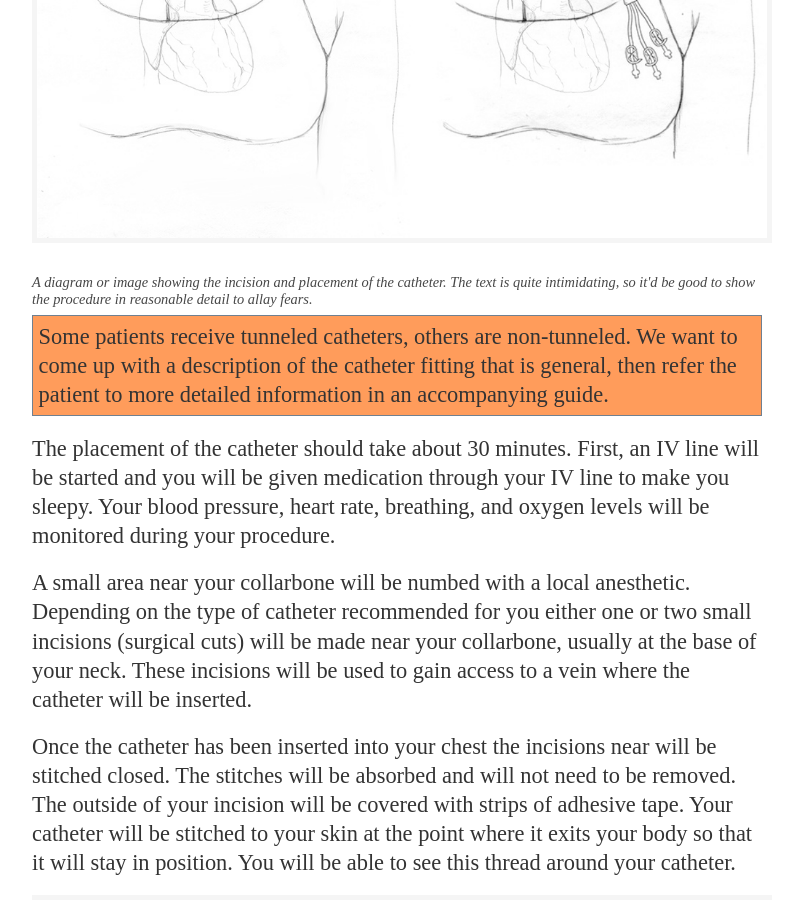
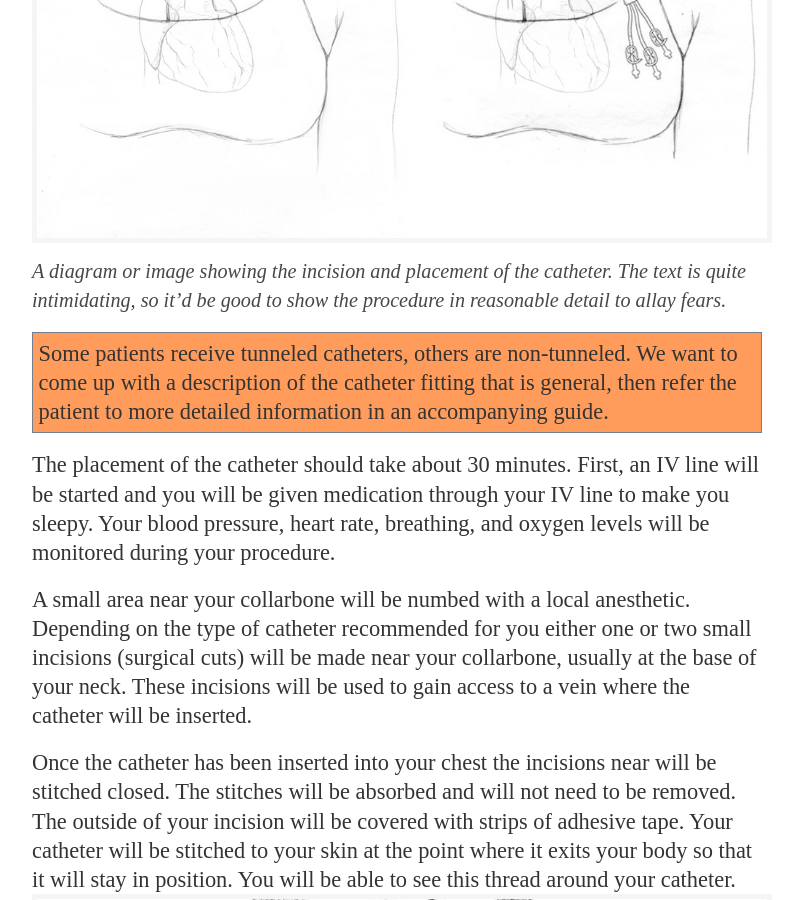
Before and after one commit to mskccpatiented/contentaudit, a Jekyll site: the page built from _posts/2012-11-19-auto-bmt-outpatient-guide-hybrid.md, in a window 1280 px wide and 900 px high, scrolled down 24525 px. Shown: the whole window, without its empty margins (128-921 px from the left). Built offline with Jekyll 4.4.1, drawn with Linux system fonts in a browser that asks for light colours; Markdown is read by kramdown in place of the engine named in the settings.

Commit message:
deploying BMT patient ed

```diff
--- a/_posts/2012-11-19-auto-bmt-outpatient-guide-hybrid.md
+++ b/_posts/2012-11-19-auto-bmt-outpatient-guide-hybrid.md
@@ -361,7 +361,7 @@ In the Surgical Day Hospital you will change into a gown, robe, and slippers. Wh
 
 #### The Procedure
 <img src="/g/figs/opbmt_fig_cvc.jpg" class="fig"/>
-<p class="caption">A diagram or image showing the incision and placement of the catheter. The text is quite intimidating, so it'd be good to show the procedure in reasonable detail to allay fears.</p>
+<span class="caption">A diagram or image showing the incision and placement of the catheter. The text is quite intimidating, so it'd be good to show the procedure in reasonable detail to allay fears.</span>
 
 <p class="outstanding">Some patients receive tunneled catheters, others are non-tunneled. We want to come up with a description of the catheter fitting that is general, then refer the patient to more detailed information in an accompanying guide.</p>
 
@@ -370,9 +370,8 @@ The placement of the catheter should take about 30 minutes. First, an IV line wi
 A small area near your collarbone will be numbed with a local anesthetic. Depending on the type of catheter recommended for you either one or two small incisions (surgical cuts) will be made near your collarbone, usually at the base of your neck. These incisions will be used to gain access to a vein where the catheter will be inserted.
 
 Once the catheter has been inserted into your chest the incisions near will be stitched closed. The stitches will be absorbed and will not need to be removed. The outside of your incision will be covered with strips of adhesive tape. Your catheter will be stitched to your skin at the point where it exits your body so that it will stay in position. You will be able to see this thread around your catheter.
-
 <img src="/g/figs/opbmt_fig_cvcinplace.jpg" class="fig"/>
-<p class="caption">Image Placeholder: A clear diagram of the central venous catheter.</p>
+<span class="caption">Image Placeholder: A clear diagram of the central venous catheter.</span>
 
 #### After Your Catheter Has Been Inserted
 After your catheter has been inserted you will be monitored in the Surgical Day Hospital for 2-3 hours before being allowed to return to your hotel or apartment.
```
Also changed, not shown: 1 other file.
